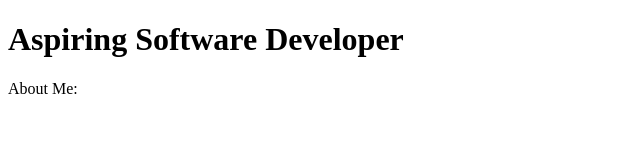
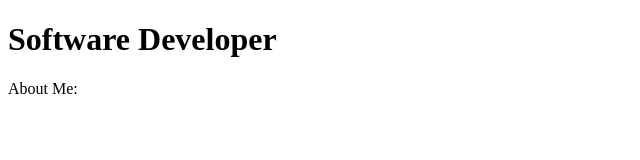
Before and after one commit to Donyetta/Projects, a plain HTML site: page index.html in a window 1280 px wide. Shown: the whole page, without its empty margins (0-640 px from the left). Drawn offline with Linux system fonts and the light colour scheme.

Commit message:
Update index.html

```diff
--- a/index.html
+++ b/index.html
@@ -6,7 +6,7 @@
 </head>
 <body>
 
-<h1>Aspiring Software Developer</h1>
+<h1>Software Developer</h1>
 <p>About Me:</p>
 
 </body>
```
